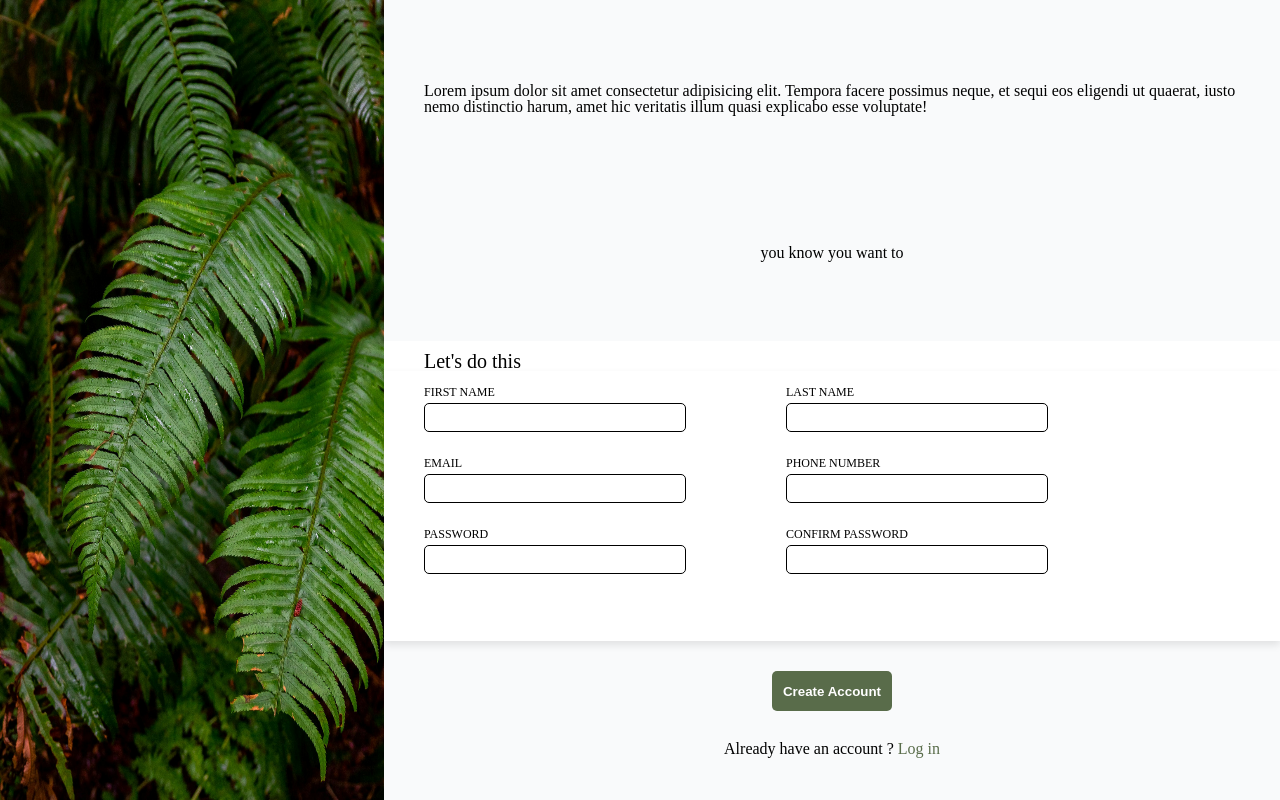
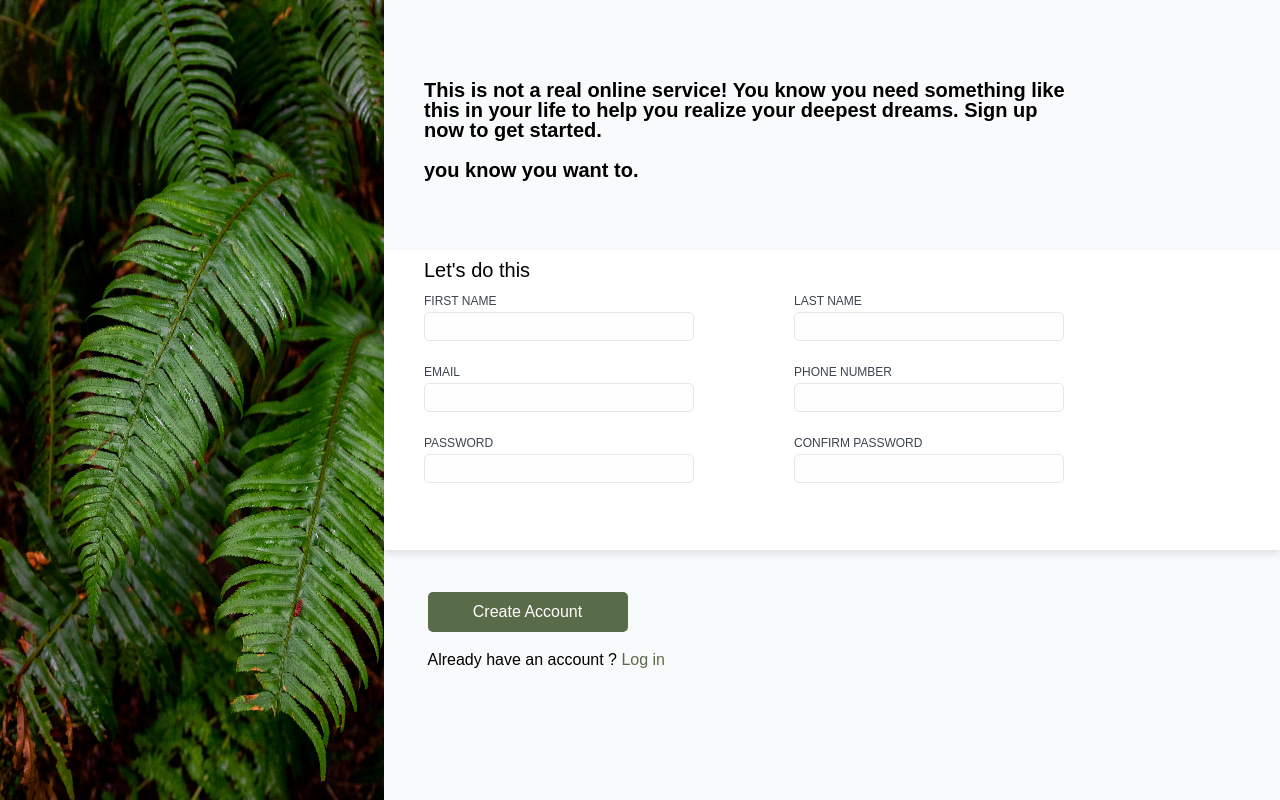
Before and after one commit to eDyrr/OdinSignUpForm, a plain HTML site: page index.html in a window 1280 px wide. Drawn offline with Linux system fonts and the light colour scheme.

Commit message:
minor updates

```diff
--- a/index.html
+++ b/index.html
@@ -55,6 +55,10 @@
     }
     :root {
         --green : rgb(89, 108, 74) ;
+        --light-green : rgb(255, 254, 254) ;
+    }
+    * {
+        outline : none ;
     }
     img {
         width : 30vw ;
@@ -83,12 +87,13 @@
     }
     input {
         width : 20vw ;
-        border : 1px solid black ;
+        border : 1px solid rgb(229, 231, 235) ;
         border-radius: 5px ;
         height : 25px ;
+        background-color: var(--light-green);
     }
     label {
-        color : black ;
+        color : rgb(59, 68, 80) ;
         font-size : 12px ;
         margin : 5px ;
         margin-left: 0px ;
@@ -96,6 +101,20 @@
     .shadow {
         box-shadow: 0 4px 8px rgba(0, 0, 0, 0.1);
     }
+    input:focus {
+        outline: none;
+        box-shadow: 0 4px 8px rgba(0, 0, 0, 0.1);
+        border : 1px solid rgb(34, 83, 213) ;
+    }
+    input {
+        padding-left: 10px;
+        font-size: 16px ;
+        color: rgb(32, 32, 32) ;
+    }
+    body {
+        font-family: Arial, sans-serif;
+    }
+
     </style>
 </head>
 <body>
@@ -103,18 +122,30 @@
         <img src="halie-west-25xggax4bSA-unsplash.jpg" alt="" style = "display: block;">
     </div>
     <div style = "background-color: rgb(249, 250, 251); display: flex; align-items: center; justify-content: center; flex-direction: column;">
-        <p style = "margin-bottom : 50px ; padding : 40px ;">
-            Lorem ipsum dolor sit amet consectetur adipisicing elit. Tempora facere possimus neque, et sequi eos eligendi ut quaerat, iusto nemo distinctio harum, amet hic veritatis illum quasi explicabo esse voluptate!
+        <div style = "padding-right : 200px ;
+        padding-left: 40px ;
+        position : absolute ;
+        top : 80px ;
+        font-weight:bold ;
+        font-size: 20px ;
+        margin-bottom: 30px ;
+        ">
+            <p>
+                This is not a real online service! You know you need something
+                like this in your life to help you realize your deepest dreams.
+                Sign up now to get started.
             </p>
-        <p style = "margin-bottom : 40px ; padding : 40px ;">
-            you know you want to
+            <br>
+            <p>
+                 you know you want to.
             </p>
+        </div>
         <div style = "display: flex; align-items: center; justify-content: center; flex-direction: column;">
-            <div style = "background-color : white ; width : 70vw ; height : 35 vh ;">
+            <div style = "background-color : white ; width : 70vw ; height : 35 vh ;" class = "shadow">
                 <h1 style = "font-size: 20px ; margin-left: 40px ; margin-top : 10px ;">
                     Let's do this
                 </h1>
-                <form action="" method = "post" style = "height : 30vh ; display : flex ; flex : 1 ;" class = "shadow">
+                <form action="" method = "post" style = "height : 30vh ; display : flex ; flex : 1 ;" >
                     <fieldset>
                         <div class = "line">
                             <label for="first_name">FIRST NAME</label>
@@ -132,22 +163,25 @@
                         </div>
                         <div class = "line">
                             <label for="first_name">PHONE NUMBER</label>
-                            <input type="text">
+                            <input type="tel">
                         </div>
                     </fieldset>
                     <fieldset>
                         <div class = "line">
                             <label for="first_name">PASSWORD</label>
-                            <input type="text" required>
+                            <input type="password" required>
                         </div>
                         <div class = "line">
                             <label for="first_name">CONFIRM PASSWORD</label>
-                            <input type="text" required>
+                            <input type="password" required>
                         </div>
                     </fieldset>
                 </form>
             </div>
-            <button style = "width : 120px ; height : 40px ; border : 0px ; color : white ; background-color: rgb(89, 108, 74); margin : 30px ; border-radius : 5px ; font-weight: bold;">
+            <div style = "position : absolute ;
+            top : 74% ;
+            left : 33.4% ;">
+                <button style = "width : 200px ; height : 40px ; border : 0px ; color : white ; background-color: rgb(89, 108, 74); border-radius : 5px ; font-weight: medium ; font-size: 16px; margin-bottom : 20px ;" type = "submit">
                     Create Account
                 </button>
                 <p>
@@ -158,5 +192,6 @@
                 </p>
             </div>
         </div>
+    </div>
 </body>
 </html>
```
Lines whose indentation alone changed are shown as unchanged.
